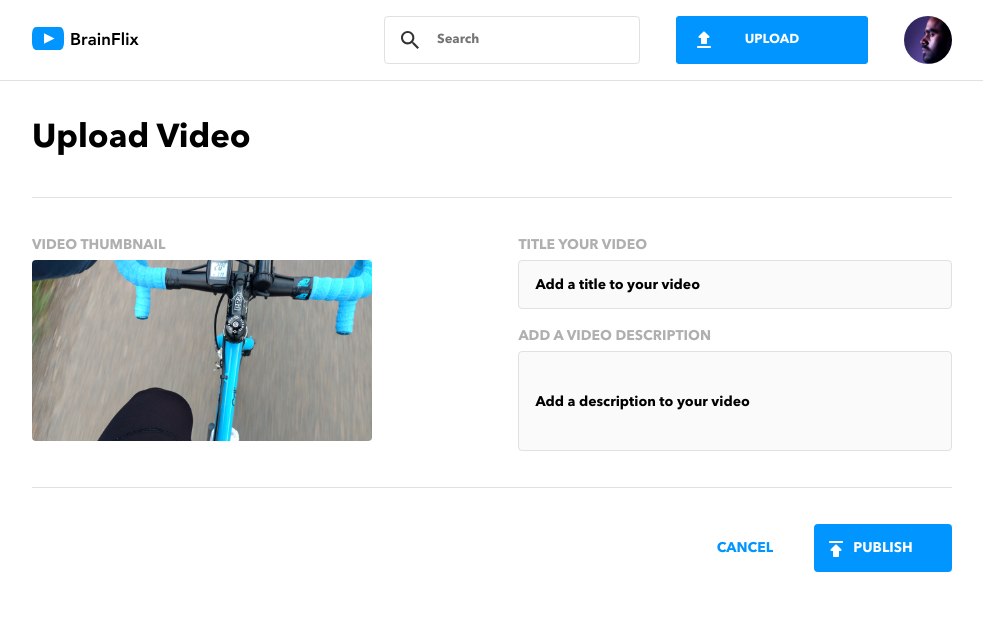
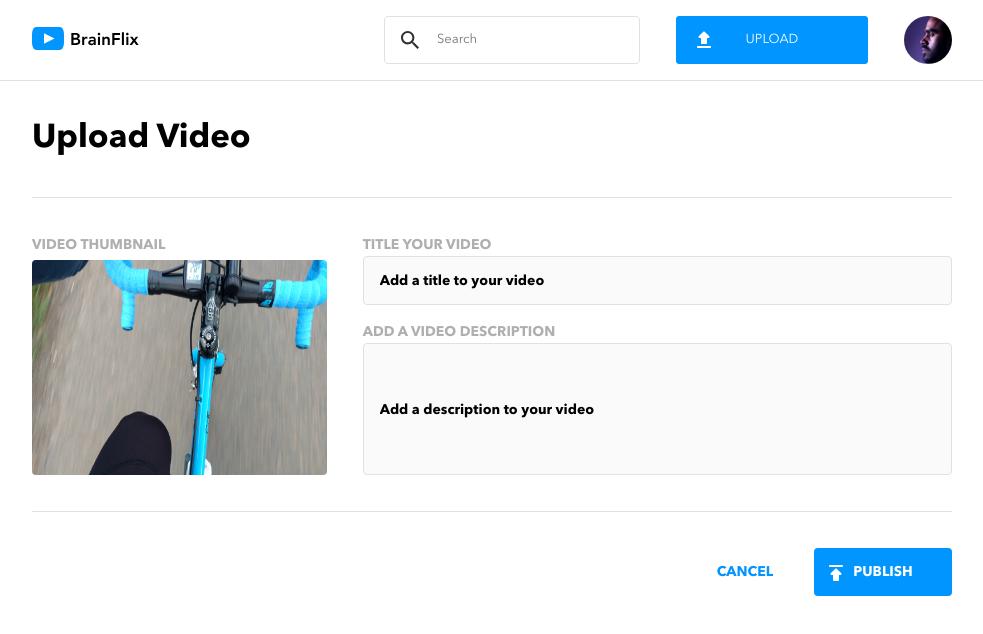
Before and after one commit to Siar416/brainflix, a React (Create React App) app: page /upload in a window 1280 px wide. Shown: the top 634 px of the page, without its empty margins (148-1131 px from the left). Built offline with nearby package versions, Linux system fonts and the light colour scheme.

Commit message:
resized the hero for tablet and desktop screen. Touched up the upload page for desktop screen

```diff
--- a/src/components/About/About.js
+++ b/src/components/About/About.js
@@ -3,7 +3,6 @@ import likes from "../../assets/icons/likes.svg";
 import "./About.scss";
 
 function About({ currentVideo }) {
-  console.log(currentVideo);
   return (
     <section className="about">
       <section className="about__wrapper">
--- a/src/components/About/About.scss
+++ b/src/components/About/About.scss
@@ -81,7 +81,10 @@
 // tablet styling
 @include tablet-screen {
   .about {
-    padding: 2.25rem;
+    padding: 0;
+    // padding: 2.25rem;
+    // padding: 0 2.25rem 2.25rem;
+    margin: 2.25rem;
 
     &__timestamp {
       @include subheader-tablet-desktop;
--- a/src/components/Hero/Hero.scss
+++ b/src/components/Hero/Hero.scss
@@ -19,6 +19,8 @@
 // tablet styling
 @include tablet-screen {
   .hero {
+    height: 51.25vw;
+
     &__img {
       height: 52vw;
       object-fit: cover;
@@ -31,6 +33,7 @@
 //Destop styling
 @include desktop-screen {
   .hero {
+    height: 40vw;
     &__img {
       height: 40vw;
       width: 100%;
--- a/src/components/VideoUploadPage/VideoUploadPage.js
+++ b/src/components/VideoUploadPage/VideoUploadPage.js
@@ -23,14 +23,16 @@ function VideoUploadPage() {
             />
           </section>
           <section className="form__section">
-            <h2 className="form__section__title">TITLE YOUR VIDEO</h2>
+            <label className="form__section__title">TITLE YOUR VIDEO</label>
             <input
               name="title"
               type="text"
               className="form__section__title-input"
               placeholder="Add a title to your video"
             />
-            <h2 className="form__section__desc">ADD A VIDEO DESCRIPTION</h2>
+            <label className="form__section__desc">
+              ADD A VIDEO DESCRIPTION
+            </label>
             <input
               name="description"
               type="text"
@@ -39,6 +41,7 @@ function VideoUploadPage() {
             />
           </section>
         </form>
+
         <div className="uploads__button">
           <button className="uploads__button-publish" onClick={uploadBtn}>
             <Link to="/">
--- a/src/components/VideoUploadPage/VideoUploadPage.scss
+++ b/src/components/VideoUploadPage/VideoUploadPage.scss
@@ -275,6 +275,12 @@
     &__section {
       width: 100%;
     }
+
+    &__thumbnail {
+      width: 50%;
+      margin-right: 2.25rem;
+    }
+
     &__thumbnail__title {
       @include subheader-tablet-desktop;
       color: $secondary-color;
@@ -282,7 +288,8 @@
     }
     &__thumbnail__image {
       margin-bottom: 1.5rem;
-      width: 70%;
+      width: 100%;
+      height: 13.4375rem;
       border-radius: 0.25rem;
     }
     &__section__title {
@@ -312,7 +319,7 @@
 
       &-input {
         width: 100%;
-        height: 6.25rem;
+        height: 8.25rem;
         border-radius: 0.25rem;
         border: 0.0625rem solid $divider-color;
         outline: none;
--- a/src/components/VideosArray/VideosArray.scss
+++ b/src/components/VideosArray/VideosArray.scss
@@ -21,6 +21,6 @@
 // styling for tablet
 @include tablet-screen {
   .videos__container {
-    padding: 1.5rem 1.5rem 0;
+    padding: 2.25rem 2.25rem 0;
   }
 }
--- a/src/styles/partials/_fonts.scss
+++ b/src/styles/partials/_fonts.scss
@@ -1,5 +1,11 @@
 @font-face {
   font-family: "myAvenir";
   src: url("../../assets/fonts/AvenirNextLTPro-Regular.otf") format("opentype");
+  font-weight: 400;
+}
+
+@font-face {
+  font-family: "myAvenir";
   src: url("../../assets/fonts/AvenirNextLTPro-Bold.otf") format("opentype");
+  font-weight: 700;
 }
```
